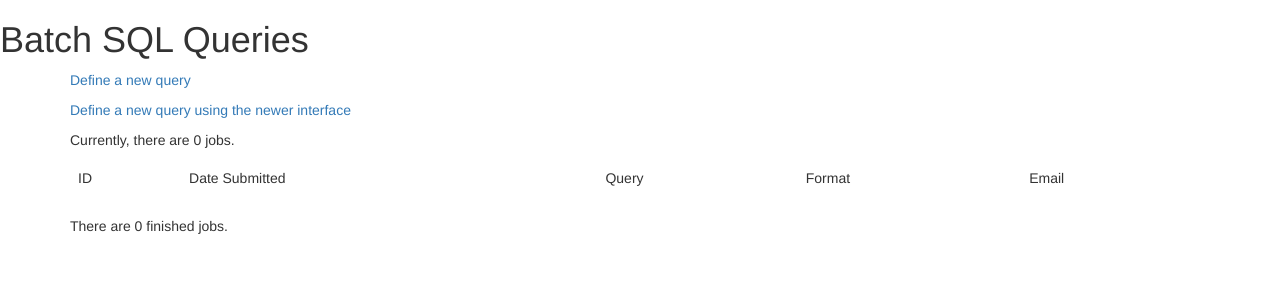
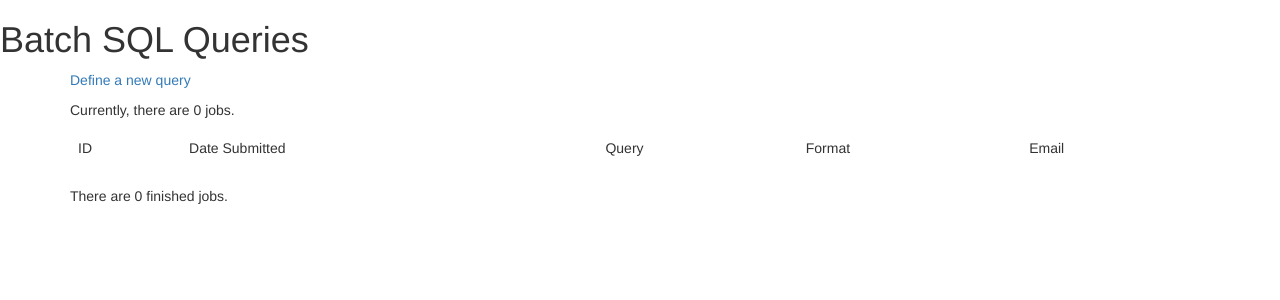
Before and after one commit to gtfierro/walkthedinosaur, a Django app: page /batchsql/ in a window 1280 px wide. Shown: the top 300 px of the page. Run offline with Django 3.2, Linux system fonts and the light colour scheme; data that the repository does not hold is empty; parts of the project's set-up code (start-up, migrations or seed data) failed here and were passed over; some libraries are stand-ins or nearby versions.

Commit message:
Removed old query interface

```diff
--- a/batchsql/templates/batchsql/index.html
+++ b/batchsql/templates/batchsql/index.html
@@ -2,8 +2,8 @@
 
 {% block content %}
 
-<p><a href="{% url 'define' %}">Define a new query</a></p>
-<p><a href="{% url 'test' %}">Define a new query using the newer interface</a></p>
+<p><a href="{% url 'test' %}">Define a new query</a></p>
+<!-- <p><a href="{% url 'test' %}">Define a new query using the newer interface</a></p> -->
 
 <p>Currently, there are {{number_of_queries}} jobs.</p>
 <table class="table table-striped">
```
